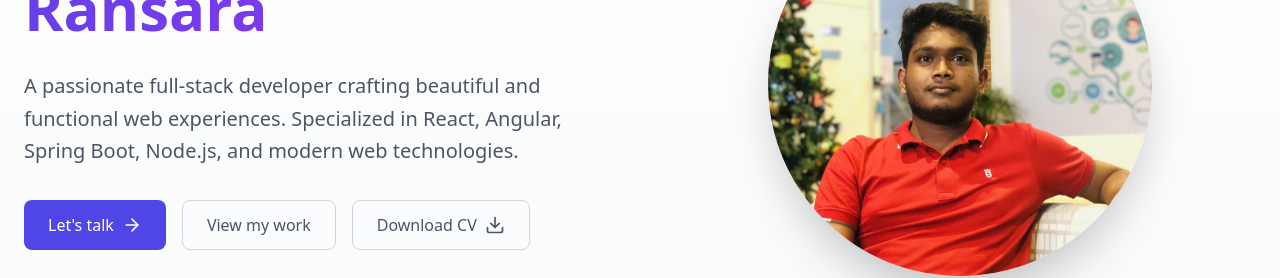
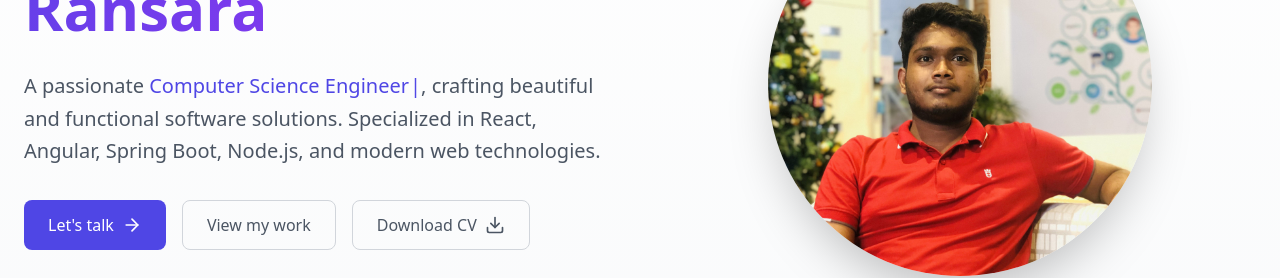
Before and after one commit to ChavinduRansara/portfolio, a React (Vite) app: page / in a window 1280 px wide. Shown: the part 236-514 px from the top of the page. Built offline with nearby package versions, Linux system fonts and the light colour scheme; no server answers.

Commit message:
feat: add AnimatedText component with typewriter effect and update Hero component

```diff
--- a/package.json
+++ b/package.json
@@ -20,7 +20,8 @@
     "react-dom": "^18.3.1",
     "react-hook-form": "^7.54.2",
     "react-router-dom": "^6.22.3",
-    "react-toastify": "^11.0.2"
+    "react-toastify": "^11.0.2",
+    "typewriter-effect": "^2.21.0"
   },
   "devDependencies": {
     "@eslint/js": "^9.9.1",
--- /dev/null
+++ b/src/components/AnimatedText.tsx
@@ -0,0 +1,29 @@
+import Typewriter from 'typewriter-effect';
+
+const titles = [
+  'Computer Science Engineer',
+  'Software Developer',
+  'Full-Stack Developer',
+];
+
+export default function AnimatedText() {
+  return (
+    <span className="text-indigo-600 dark:text-indigo-400">
+      <Typewriter
+        onInit={(typewriter) => {
+          typewriter
+            .typeString(titles[0])
+            .pauseFor(5000)
+            .deleteAll()
+            .typeString(titles[1])
+            .pauseFor(2000)
+            .deleteAll()
+            .typeString(titles[2])
+            .pauseFor(2000)
+            .deleteAll()
+            .start();
+        }}
+      />
+    </span>
+  );
+}
--- a/src/components/Hero.tsx
+++ b/src/components/Hero.tsx
@@ -1,5 +1,6 @@
 import { ArrowRight, Download } from "lucide-react";
 import profileImage from "../assets/profile.jpg";
+import AnimatedText from "./AnimatedText";
 
 export default function Hero() {
   return (
@@ -17,10 +18,14 @@ export default function Hero() {
               </span>
             </h1>
             <p className="text-xl text-gray-600 dark:text-gray-300 leading-relaxed">
-              A passionate full-stack developer crafting beautiful and
-              functional web experiences. Specialized in React, Angular, Spring
-              Boot, Node.js, and modern web technologies.
+              A passionate{" "}
+              <span className="inline-block">
+                <AnimatedText />
+              </span>{", "}
+              crafting beautiful and functional software solutions. Specialized in
+              React, Angular, Spring Boot, Node.js, and modern web technologies.
             </p>
+
             <div className="flex flex-col md:flex-row gap-4 justify-center custom-lg:justify-start">
               <a
                 href="#contact"
```
Also changed, not shown: 1 other file (tests, documents, lock files or other folders).
